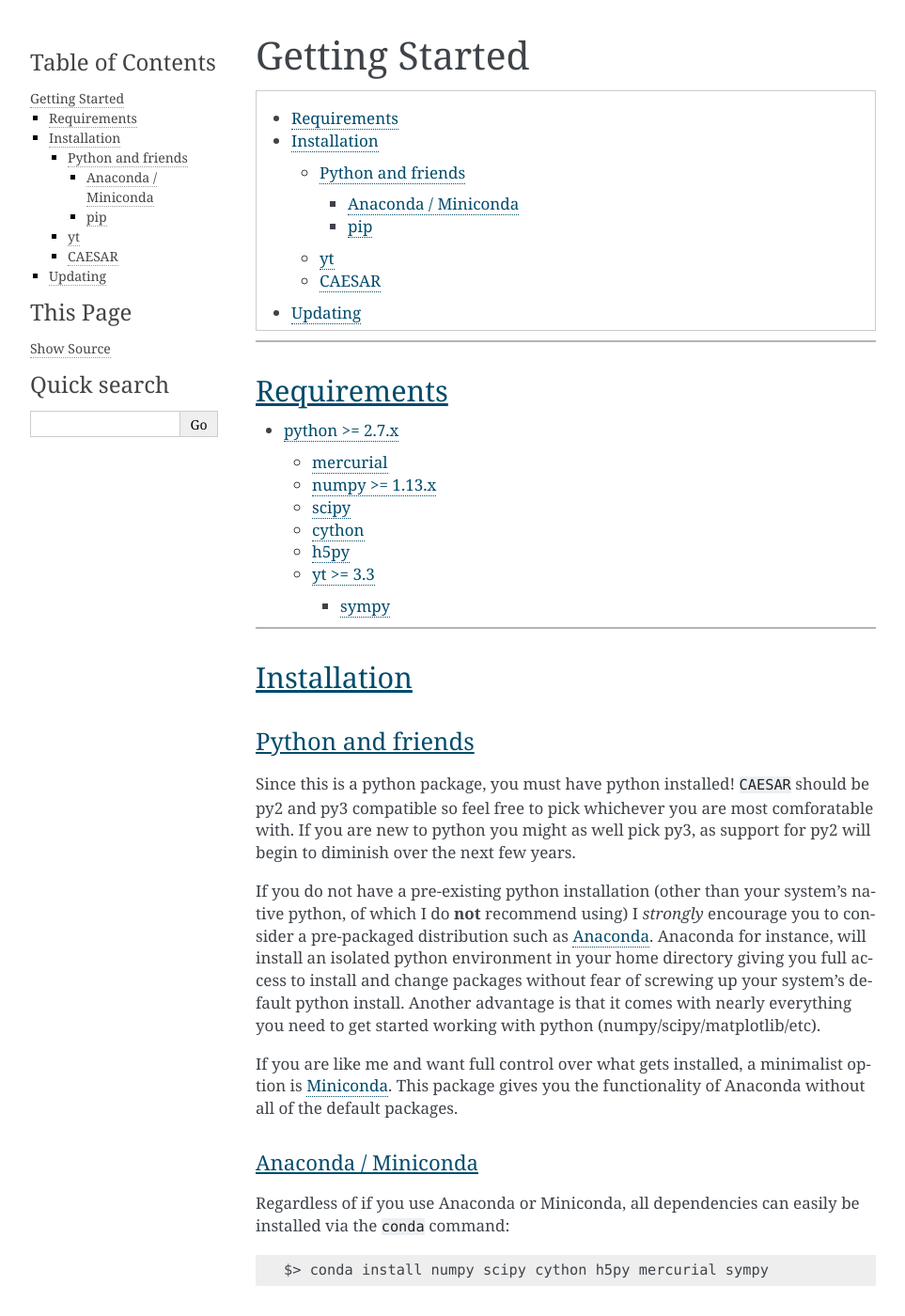
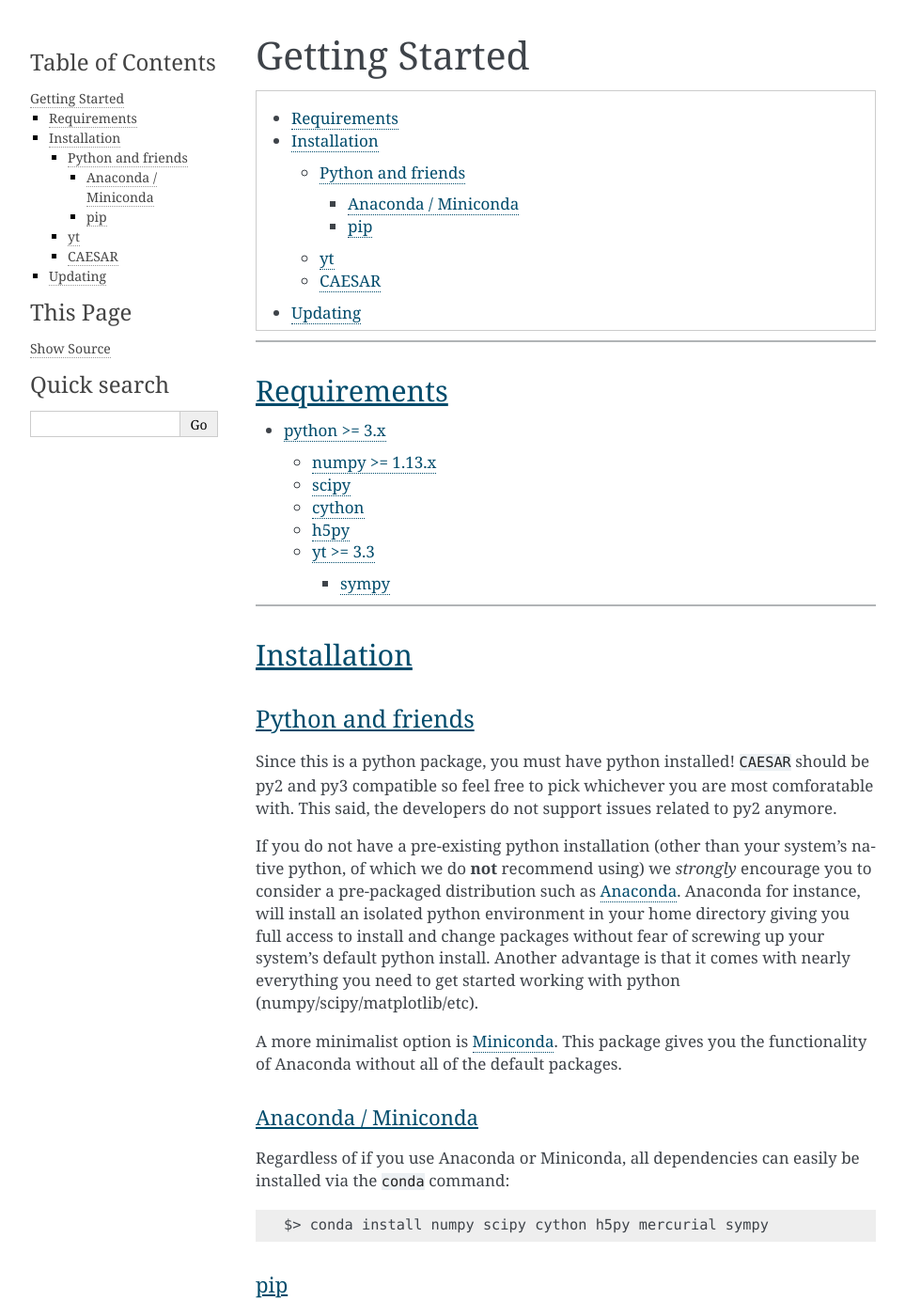
Before and after one commit to dnarayanan/caesar, a Sphinx documentation site: the page built from docs/source/getting_started.rst, in a window 1280 px wide and 1400 px high. Shown: the whole window at 94% size, without its empty margins (148-1111 px from the left). Built offline with Sphinx 7.4.7, drawn with Linux system fonts in a browser that asks for light colours; some of the changed text lies outside the part shown.

Commit message:
updated installation instructions

```diff
--- a/docs/source/getting_started.rst
+++ b/docs/source/getting_started.rst
@@ -11,9 +11,8 @@
 Requirements
 ============
 
-* `python >= 2.7.x <https://www.python.org/>`_
+* `python >= 3.x <https://www.python.org/>`_
 
-  * `mercurial <https://www.mercurial-scm.org/>`_
   * `numpy >= 1.13.x <http://www.numpy.org/>`_
   * `scipy <https://www.scipy.org/>`_
   * `cython <http://cython.org/>`_
@@ -32,12 +31,11 @@
 
 Since this is a python package, you must have python installed!
 ``CAESAR`` should be py2 and py3 compatible so feel free to pick
-whichever you are most comforatable with.  If you are new to python
-you might as well pick py3, as support for py2 will begin to diminish
-over the next few years.
+whichever you are most comforatable with.  This said, the developers
+do not support issues related to py2 anymore.
 
 If you do not have a pre-existing python installation (other than your
-system's native python, of which I do **not** recommend using) I
+system's native python, of which we do **not** recommend using) we
 *strongly* encourage you to consider a pre-packaged distribution such
 as `Anaconda <https://www.continuum.io/downloads>`_.  Anaconda for
 instance, will install an isolated python environment in your home
@@ -46,7 +44,7 @@
 Another advantage is that it comes with nearly everything you need to
 get started working with python (numpy/scipy/matplotlib/etc).
 
-If you are like me and want full control over what gets installed, a
+A more
 minimalist option is `Miniconda
 <http://conda.pydata.org/miniconda.html>`_.  This package gives you
 the functionality of Anaconda without all of the default packages.
@@ -133,10 +131,5 @@
 .. code-block:: bash
 
    $> cd caesar
-   $> hg pull
-   $> hg update
+   $> git pull
    $> python setup.py install
-
-The same procedure applies to yt-dev if you would like to keep that up
-to date.  The difference of course is that you execute the ``hg``
-commands in the ``yt`` directory.
```
Also changed, not shown: other parts of docs/source/getting_started.rst (+1 -1 lines).
